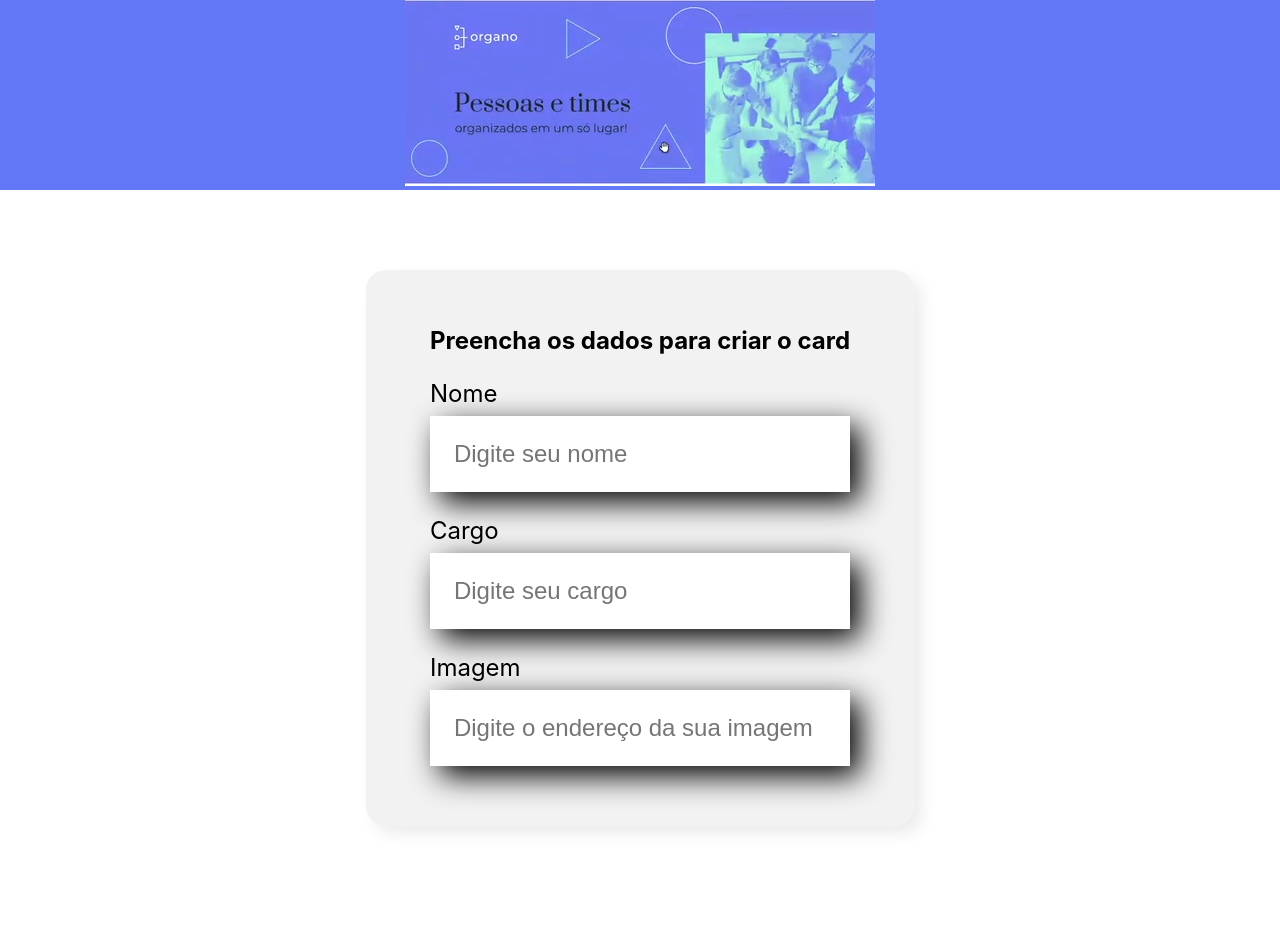
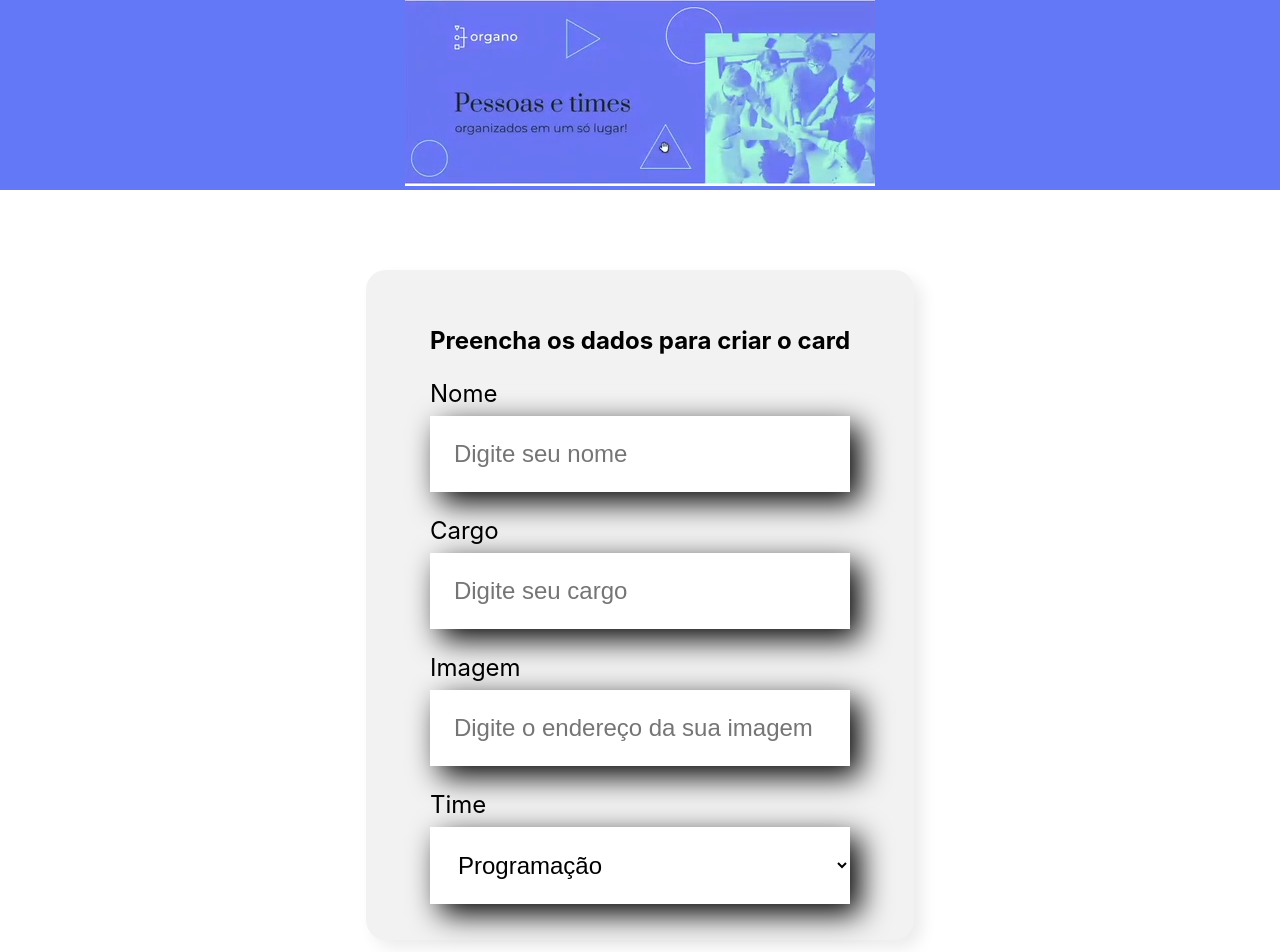
Before and after one commit to donadonandre/organo, a JavaScript app: page / in a window 1280 px wide. Shown: the top 952 px of the page. Before the commit the page ends 906 px from the top, so only its background shows below. Built offline with nearby package versions, Linux system fonts and the light colour scheme; the HTML template or start-up script is replaced by a standard one.

Commit message:
Team list

```diff
--- a/src/components/Formulario/Formulario.js
+++ b/src/components/Formulario/Formulario.js
@@ -1,7 +1,16 @@
 import CampoTexto from "../CampoTexto/CampoTexto"
+import ListaSuspensa from "../ListaSuspensa"
 import './Formulario.css'
 
 const Formulario = () => {
+    const times = [
+        'Programação',
+        'Front-end',
+        'Data Science',
+        'DevOps',
+        'UX e Design'
+    ]
+
     return (
         <section className="formulario">
             <form>
@@ -9,6 +18,7 @@
                 <CampoTexto label="Nome" placeholder="Digite seu nome"/>
                 <CampoTexto label="Cargo" placeholder="Digite seu cargo"/>
                 <CampoTexto label="Imagem" placeholder="Digite o endereço da sua imagem"/>
+                <ListaSuspensa label="Time" itens={times}/>
             </form>
         </section>
     )
--- /dev/null
+++ b/src/components/ListaSuspensa/ListaSuspensa.css
@@ -0,0 +1,15 @@
+.lista-suspensa label {
+    display: block;
+    margin-bottom: 8px;
+    font-size: 24px;
+}
+
+.lista-suspensa select {
+    background-color: #FFF;
+    box-shadow: 10px 10px 30px rgba(0, 0, 0.06);
+    width: 100%;
+    border: none;
+    font-size: 24px;
+    padding: 24px;
+    box-sizing: border-box;
+}
--- /dev/null
+++ b/src/components/ListaSuspensa/index.js
@@ -0,0 +1,16 @@
+import './ListaSuspensa.css'
+
+const ListaSuspensa = (props) => {
+    return (
+        <div className='lista-suspensa'>
+            <label>{props.label}</label>
+            <select>
+                {props.itens.map(item => {
+                    return <option key={item}>{item}</option>
+                })}
+            </select>
+        </div>
+    )
+}
+
+export default ListaSuspensa
```
